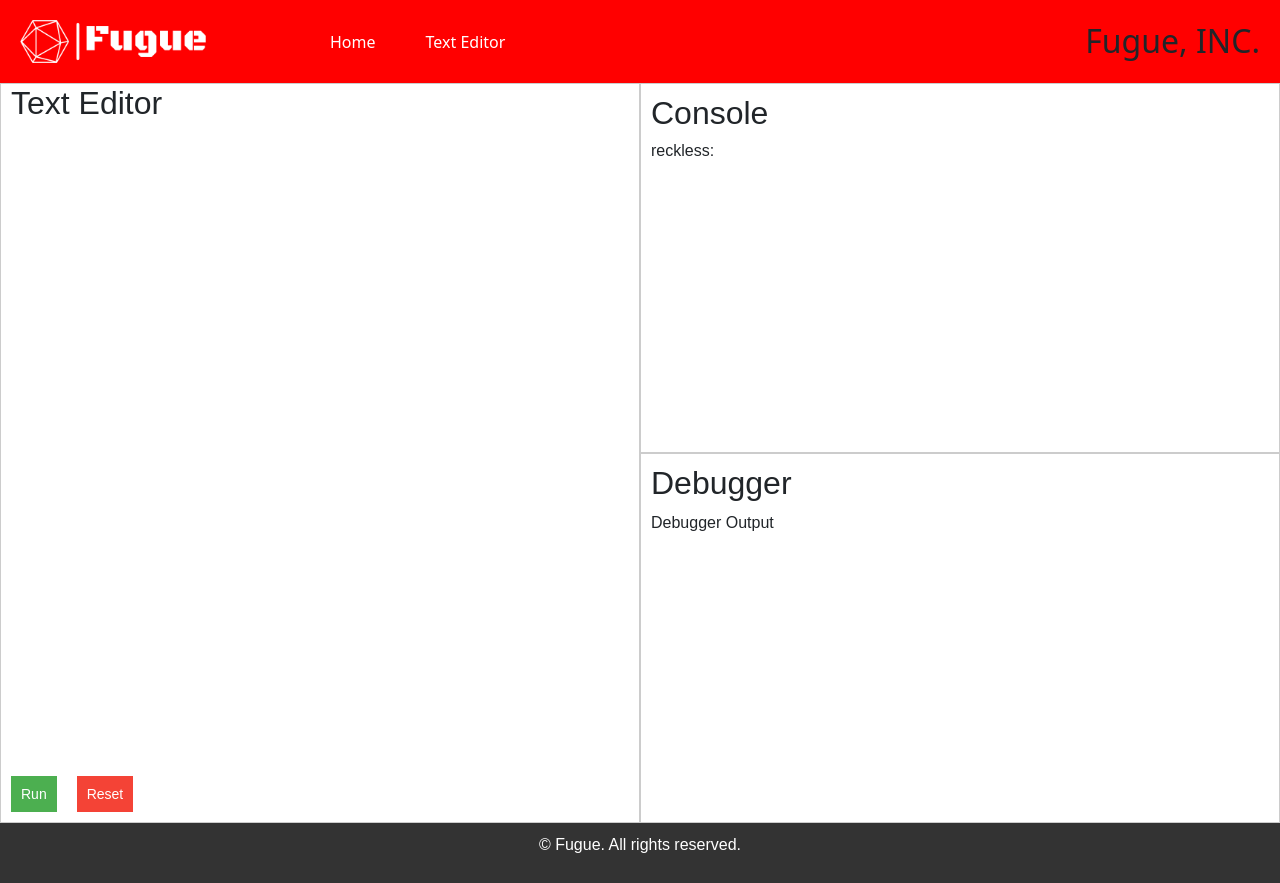
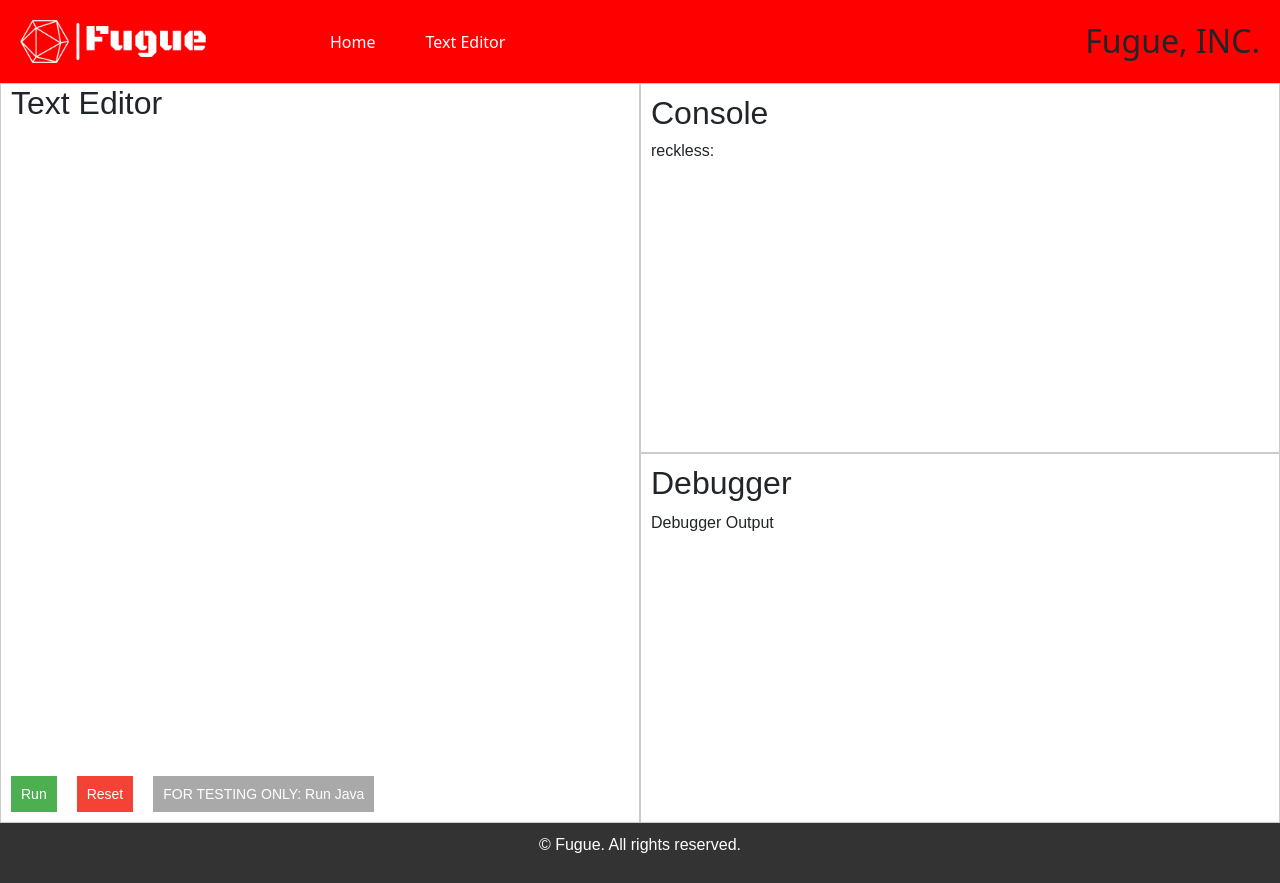
Before and after one commit to Amadoub02/fugue, an Angular app: page /editor-component in a window 1280 px wide. Built offline with nearby package versions, Linux system fonts and the light colour scheme.

Commit message:
Created test functions for test editor

```diff
--- a/src/app/editor/editor.component.css
+++ b/src/app/editor/editor.component.css
@@ -84,6 +84,12 @@ button {
     border: none;
 }
 
+#java-button {
+    background-color: darkgray;
+    color: white;
+    border: none;
+}
+
 footer {
     text-align: center;
     padding: 10px;
@@ -108,7 +114,7 @@ footer {
 }
 
 #username {
-    /* margin-right: 10px; */
+    margin-right: 2px;
     display: inline-block;
 }
 
--- a/src/app/editor/editor.component.html
+++ b/src/app/editor/editor.component.html
@@ -12,7 +12,9 @@
             <textarea #editor (input)="onEditorInput()"></textarea>
             <div>
                 <button (click)="runCode()" id="run-button">Run</button>
-                <button id="reset-button">Reset</button>
+                <button (click)="resetTextEditor()" id="reset-button">Reset</button>
+                <!--For testing purpose only-->
+                <button (click)="runJava()" id="java-button">FOR TESTING ONLY: Run Java</button>
             </div>
         </div>
         <div id="console-debugger">
--- a/src/app/editor/editor.component.ts
+++ b/src/app/editor/editor.component.ts
@@ -10,8 +10,10 @@ export class EditorComponent {
   consoleContent: string = '';
   editorContent: string = '';
 
+  /* Allows us to watch text editor field */
   @ViewChild('editor') editor!: ElementRef;
 
+  /* On enter, runs command on console */
   onKeydown(event:Event):void {
     if(event instanceof KeyboardEvent) {
       if(event.key === 'Enter'){
@@ -19,6 +21,7 @@ export class EditorComponent {
         const commandLineValue = (event.target as HTMLInputElement).value;
         this.appendContent(this.userString + commandLineValue);
 
+        // Resets command line
         (event.target as HTMLInputElement).value = '';
       }
     }
@@ -28,20 +31,23 @@ export class EditorComponent {
     this.consoleContent += content + '<br>';
   }
 
+  /* Just to manipulate text editor later */
   onEditorInput() {
     console.log('Editor input event triggered');
   }
 
+  /* Runs the code from Text Editor on console */
   runCode(): void{
     console.log(this.editor);
     const editorContent = this.editor.nativeElement.value;
 
+    /* As of right now, just to no overload the console */
     if(editorContent.trim() !== ''){
       this.appendContent(this.userString + editorContent);
-      this.editor.nativeElement.value = '';
     }
   }
 
+  /* Allows users to click anywhere on console to focus typing */
   toggleConsole() {
     setTimeout(()=> {
       const input = document.getElementById("commandline");
@@ -50,4 +56,13 @@ export class EditorComponent {
       }
     });
   }
+
+  resetTextEditor() {
+    this.editor.nativeElement.value = '';
+  }
+
+  /* FOR TESTING ONLY: runs java at endpoint for testing only */
+  runJava() {
+
+  }
 }
```
